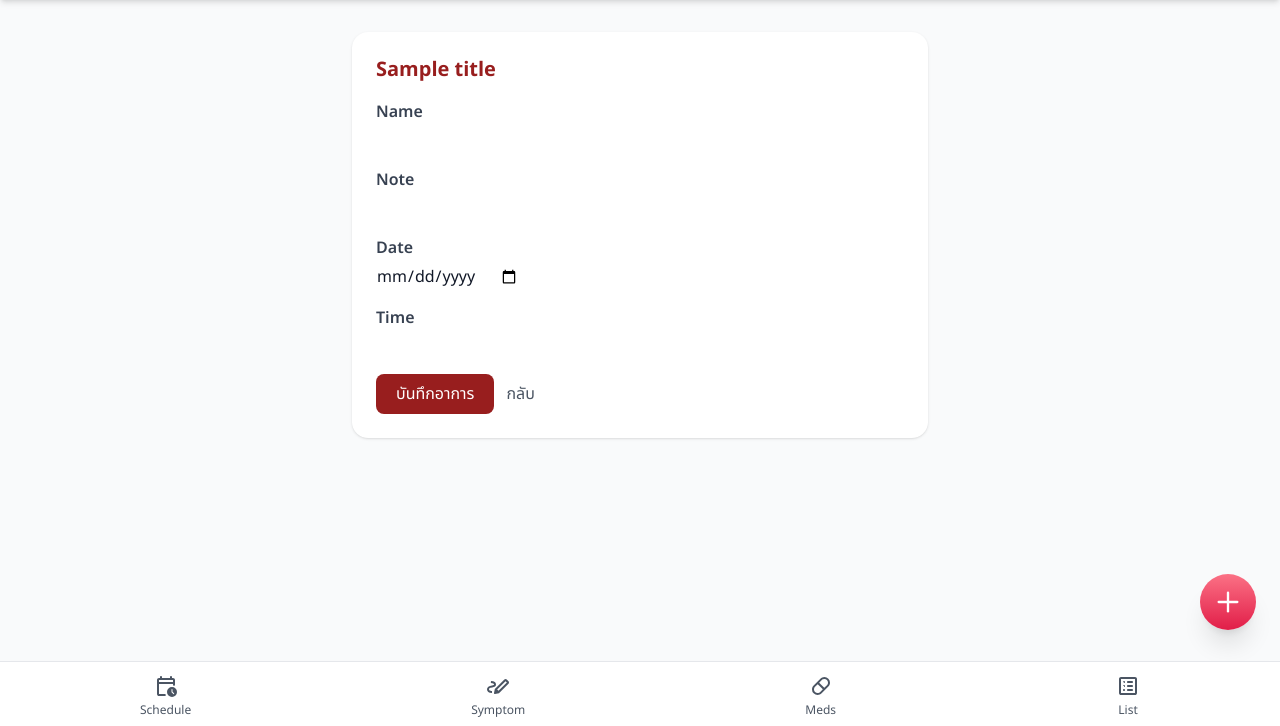
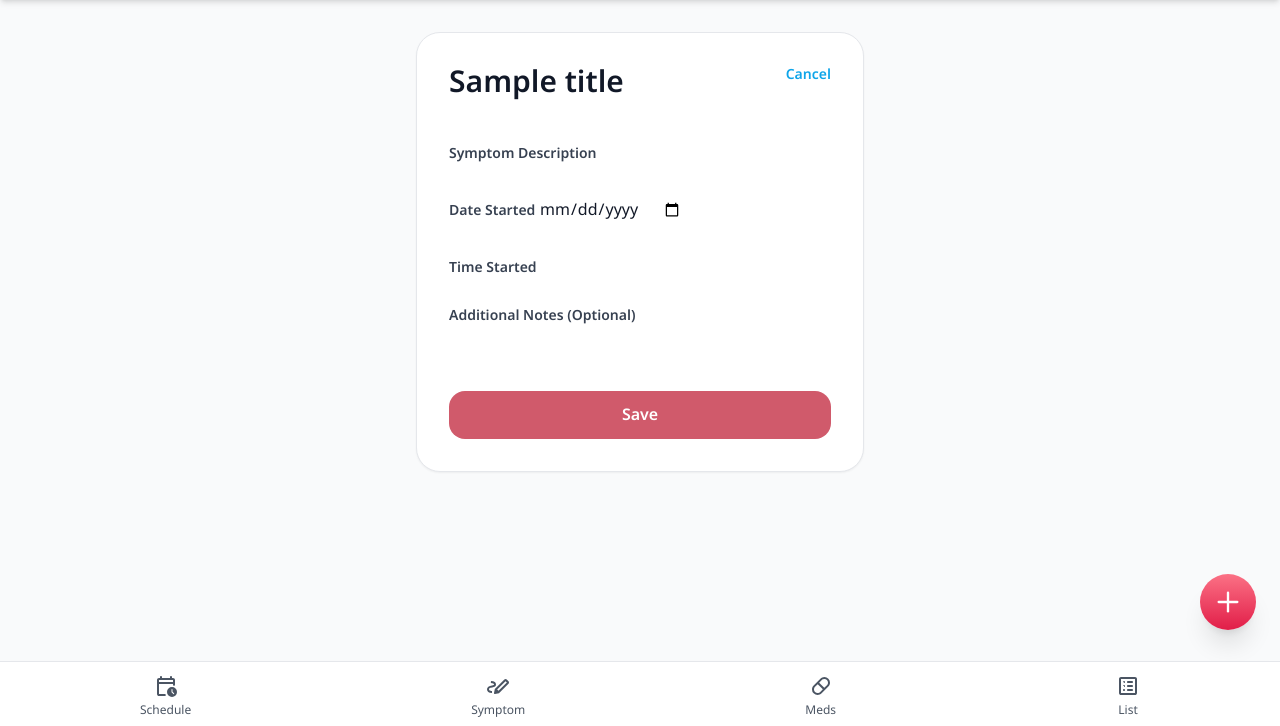
Before and after one commit to mallowdoodee/CloudComputingProject, a Django app: template cloud_project/symptoms/templates/symptom_form.html in a window 1280 px wide. Shown: the part 74-800 px from the top of the page. Run offline with Django 3.2, Linux system fonts and the light colour scheme; the template is opened without the code that fills it: most values are stand-ins (such as "Sample title", 1, 10 or a date in 2020); form fields are guessed from the names that the template uses; some libraries are stand-ins or nearby versions.

Commit message:
เปลี่ยนหน้าตา systome

```diff
--- a/cloud_project/medications/templates/dashboard.html
+++ b/cloud_project/medications/templates/dashboard.html
@@ -9,7 +9,7 @@
       <h2 class="text-2xl font-semibold text-gray-900">My Medications</h2>
       <a href="{% url 'intake-add' %}"
          class="inline-flex items-center justify-center gap-2 rounded-full bg-[#BB271A] px-4 py-2 text-sm font-semibold text-white shadow-sm transition hover:bg-[#921106]">
-        <span>เพิ่มแผน</span>
+        <span>เพิ่มบันทึก</span>
       </a>
     </div>
 
@@ -56,8 +56,8 @@
       </div>
     {% else %}
       <div class="mt-12 flex flex-col items-center justify-center rounded-3xl border border-dashed border-gray-300 bg-white p-10 text-center text-gray-400">
-        <p class="text-base font-medium">ยังไม่มีแผนการกินยา</p>
-        <p class="mt-2 text-sm">กด “เพิ่มแผน” เพื่อเริ่มต้นบันทึกเวลาและจำนวนยาที่ต้องทาน</p>
+        <p class="text-base font-medium">ยังไม่มีบันทึกการกินยา</p>
+        <p class="mt-2 text-sm">กด “เพิ่มบันทึก” เพื่อเริ่มต้นบันทึกเวลาและจำนวนยาที่ต้องทาน</p>
       </div>
     {% endif %}
   </section>
--- a/cloud_project/symptoms/templates/symptom_form.html
+++ b/cloud_project/symptoms/templates/symptom_form.html
@@ -3,85 +3,98 @@
 {% block date_nav %}{% endblock %}
 
 {% block content %}
-<div class="max-w-xl mx-auto bg-white rounded-2xl shadow p-6">
-  <h2 class="text-xl font-bold text-[#981E1E] mb-4">{{ title }}</h2>
+<div class="max-w-md mx-auto">
+  <section class="rounded-3xl border border-gray-200 bg-white p-8 shadow-sm">
+    <div class="flex items-start justify-between">
+      <h1 class="text-3xl font-semibold text-gray-900">{{ title }}</h1>
+      <a href="{% url 'symptom-dashboard' %}"
+         class="text-sm font-semibold text-sky-500 transition hover:text-sky-600">
+        Cancel
+      </a>
+    </div>
 
-  <form method="post" class="space-y-4">
+    <form method="post" class="mt-8 space-y-6">
       {% csrf_token %}
 
-    <!-- ฟิลด์ชื่ออาการ -->
-    <div>
-      <label for="{{ form.name.id_for_label }}" class="block font-semibold text-gray-700 mb-1">
-        {{ form.name.label }}
+      {% if form.non_field_errors %}
+        <div class="rounded-2xl border border-rose-200 bg-rose-50 px-4 py-3 text-sm text-rose-600 space-y-1">
+          {% for error in form.non_field_errors %}
+            <p>{{ error }}</p>
+          {% endfor %}
+        </div>
+      {% endif %}
+
+      <div class="space-y-2">
+        <label for="{{ form.name.id_for_label }}" class="text-sm font-semibold text-gray-700">
+          Symptom Description
         </label>
         {{ form.name }}
-      {% if form.name.help_text %}
-        <p class="text-sm text-gray-500 mt-1">{{ form.name.help_text }}</p>
-      {% endif %}
+        {% if form.name.errors %}
+          <div class="text-sm text-rose-600 space-y-1">
             {% for error in form.name.errors %}
-        <p class="text-sm text-red-600 mt-1">{{ error }}</p>
+              <p>{{ error }}</p>
             {% endfor %}
           </div>
+        {% endif %}
+      </div>
 
-    <!-- ฟิลด์รายละเอียด -->
-    <div>
-      <label for="{{ form.note.id_for_label }}" class="block font-semibold text-gray-700 mb-1">
-        {{ form.note.label }}
+      <div class="space-y-2">
+        <label for="{{ form.date.id_for_label }}" class="text-sm font-semibold text-gray-700">
+          Date Started
+        </label>
+        {{ form.date }}
+        {% if form.date.errors %}
+          <div class="text-sm text-rose-600 space-y-1">
+            {% for error in form.date.errors %}
+              <p>{{ error }}</p>
+            {% endfor %}
+          </div>
+        {% endif %}
+      </div>
+
+      <div class="space-y-2">
+        <label for="{{ form.time.id_for_label }}" class="text-sm font-semibold text-gray-700">
+          Time Started
+        </label>
+        {{ form.time }}
+        {% if form.time.errors %}
+          <div class="text-sm text-rose-600 space-y-1">
+            {% for error in form.time.errors %}
+              <p>{{ error }}</p>
+            {% endfor %}
+          </div>
+        {% endif %}
+      </div>
+
+      <div class="space-y-2">
+        <label for="{{ form.note.id_for_label }}" class="text-sm font-semibold text-gray-700">
+          Additional Notes (Optional)
         </label>
         {{ form.note }}
+        {% if form.note.errors %}
+          <div class="text-sm text-rose-600 space-y-1">
             {% for error in form.note.errors %}
-        <p class="text-sm text-red-600 mt-1">{{ error }}</p>
+              <p>{{ error }}</p>
             {% endfor %}
           </div>
-
-    <div>
-      <label for="{{ form.date.id_for_label }}" class="block font-semibold text-gray-700 mb-1">
-        {{ form.date.label }}
-      </label>
-      {{ form.date }}
-      {% if form.date.help_text %}
-        <p class="text-sm text-gray-500 mt-1">{{ form.date.help_text }}</p>
         {% endif %}
-      {% for error in form.date.errors %}
-        <p class="text-sm text-red-600 mt-1">{{ error }}</p>
-      {% endfor %}
       </div>
 
-    <!-- ฟิลด์เวลา -->
-    <div>
-      <label for="{{ form.time.id_for_label }}" class="block font-semibold text-gray-700 mb-1">
-        {{ form.time.label }}
-      </label>
-      {{ form.time }}
-      {% if form.time.help_text %}
-        <p class="text-sm text-gray-500 mt-1">{{ form.time.help_text }}</p>
-      {% endif %}
-      {% for error in form.time.errors %}
-        <p class="text-sm text-red-600 mt-1">{{ error }}</p>
-      {% endfor %}
-    </div>
-
-
-    <!-- ปุ่ม -->
-    <div class="flex items-center gap-3 mt-4">
+      <div class="space-y-3 pt-2">
         <button type="submit"
-        class="bg-[#981E1E] text-white px-5 py-2 rounded-lg hover:bg-[#b52e2e] transition">
-        บันทึกอาการ
+                class="w-full rounded-2xl bg-[#D05A6B] py-3 text-base font-semibold text-white transition hover:bg-[#c24b5d]">
+          Save
         </button>
 
         {% if symptom %}
           <button type="submit" name="delete"
-          onclick="return confirm('ยืนยันการลบอาการนี้หรือไม่?')"
-          class="bg-red-600 text-white px-4 py-2 rounded-lg hover:bg-red-700 transition">
-          ลบ
+                  onclick="return confirm('Remove this symptom?')"
+                  class="w-full rounded-2xl border border-rose-200 bg-rose-50 py-3 text-base font-semibold text-rose-600 transition hover:bg-rose-100">
+            Delete
           </button>
         {% endif %}
-
-      <a href="{% url 'symptom-dashboard' %}"
-         class="text-gray-600 hover:underline">
-         กลับ
-      </a>
       </div>
     </form>
+  </section>
 </div>
 {% endblock %}
```
Also changed, not shown: cloud_project/medications/templates/drug_form.html (+27 -18 lines), cloud_project/medications/views.py (+6 -3 lines), cloud_project/symptoms/forms.py (+27 -23 lines), cloud_project/symptoms/templates/sym_dashboard.html (+53 -27 lines), cloud_project/symptoms/views.py (+51 -34 lines). Lines whose indentation alone changed are shown as unchanged.
